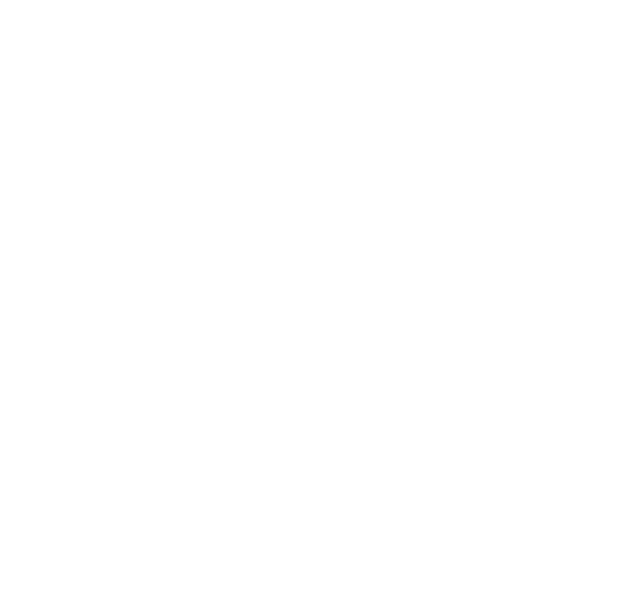
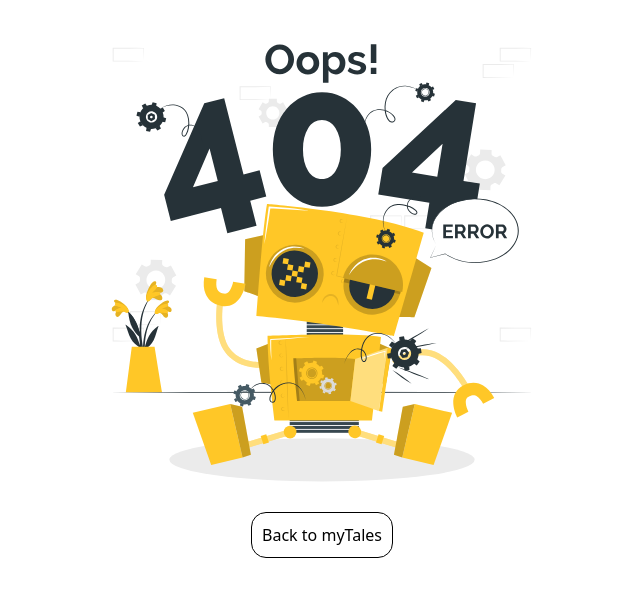
Before and after one commit to adarsh-k27r/myTales, a React (Vite) app in the folder client/: page /post/1 in a window 1280 px wide. Before the commit this address had no page. Shown: the top 596 px of the page, without its empty margins (318-958 px from the left). Built offline with nearby package versions, Linux system fonts and the light colour scheme.

Commit message:
PrivateRoute and Error page added.

```diff
--- a/client/src/App.jsx
+++ b/client/src/App.jsx
@@ -1,34 +1,52 @@
-import React from 'react'
-import {BrowserRouter, Routes, Route} from 'react-router-dom'
-import Home from './pages/Home'
-import SignIn from './pages/SignIn'
-import SignUp from './pages/SignUp'
-import Dashboard from './pages/Dashboard'
-import Navbar from './components/Navbar'
-import Publish from './pages/Publish'
-import Stories from './pages/Stories'
-import About from './pages/About'
-import './index.css'
-
+import React from "react";
+import { BrowserRouter, Routes, Route } from "react-router-dom";
+import Home from "./pages/Home";
+import SignIn from "./pages/SignIn";
+import SignUp from "./pages/SignUp";
+import Dashboard from "./pages/Dashboard";
+import Navbar from "./components/Navbar";
+import Publish from "./pages/Publish";
+import Stories from "./pages/Stories";
+import About from "./pages/About";
+import Error404 from "./pages/Error404";
+import {
+  PrivateRouteProfile,
+  PrivateRoutePublish,
+} from "./controllers/privateRoute";
+import "./index.css";
 
 export default function App() {
   return (
     <>
-
       <BrowserRouter>
         <Navbar />
         <Routes>
           <Route exact path="/" element={<Home />} />
           <Route exact path="/sign-in" element={<SignIn />} />
           <Route exact path="/sign-up" element={<SignUp />} />
-      <Route exact path="/dashboard" element={<Dashboard />} />
-      <Route exact path="/publish" element={<Publish />} />
+          <Route
+            exact
+            path="/dashboard"
+            element={
+              <PrivateRouteProfile>
+                <Dashboard />
+              </PrivateRouteProfile>
+            }
+          />
+          <Route
+            exact
+            path="/publish"
+            element={
+              <PrivateRoutePublish>
+                <Publish />
+              </PrivateRoutePublish>
+            }
+          />
           <Route exact path="/stories" element={<Stories />} />
           <Route exact path="/about" element={<About />} />
+          <Route path="*" element={<Error404 />} />
         </Routes>
       </BrowserRouter>
-
     </>
-
-  )
+  );
 }
--- /dev/null
+++ b/client/src/controllers/privateRoute.jsx
@@ -0,0 +1,13 @@
+import React from "react";
+import { Navigate } from "react-router-dom";
+import { useSelector } from "react-redux";
+
+export const PrivateRouteProfile = ({ children }) => {
+  const { currentUser } = useSelector((state) => state.user);
+  return currentUser ? children : <Navigate to="/sign-in" />;
+};
+
+export const PrivateRoutePublish = ({ children }) => {
+  const { currentUser } = useSelector((state) => state.user);
+  return currentUser ? children : <Navigate to="/sign-in" />;
+};
--- /dev/null
+++ b/client/src/pages/Error404.jsx
@@ -0,0 +1,31 @@
+import React from "react";
+import error_image from "../assets/error_image.svg";
+import { useNavigate } from "react-router-dom";
+
+function Error404() {
+  const navigate = useNavigate();
+
+  const goBack = () => {
+    navigate(-1);
+  };
+
+  return (
+    <>
+      <div className="flex justify-center items-center flex-col">
+        <img
+          className="sm:w-[40%]"
+          src={error_image}
+          alt="Error 404: Page Not Found!"
+        />
+        <button
+          onClick={goBack}
+          className="border border-solid border-[rgb(0,0,0)] bg-white box-border p-[10px] rounded-[15px] cursor-pointer"
+        >
+          Back to myTales
+        </button>
+      </div>
+    </>
+  );
+}
+
+export default Error404;
```
Lines whose indentation alone changed are shown as unchanged.
